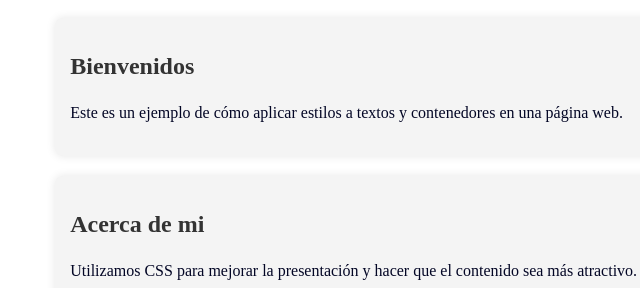
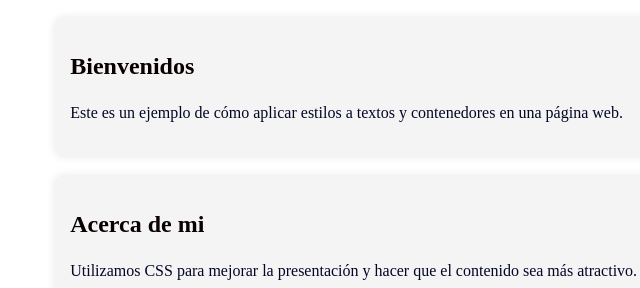
Before and after one commit to Cantillos13/Laboratorio9, a plain HTML site: page index.html in a window 1280 px wide. Shown: the part 148-436 px from the top of the page, 1-641 px from the left. Drawn offline with Linux system fonts and the light colour scheme.

Commit message:
cambio en container h2

```diff
--- a/style.css
+++ b/style.css
@@ -29,7 +29,7 @@ nav a:hover {
 }
 
 .container h2 {
-    color: #333;
+    color: hsl(0, 100%, 2%);
 }
 
 .container p {
```
